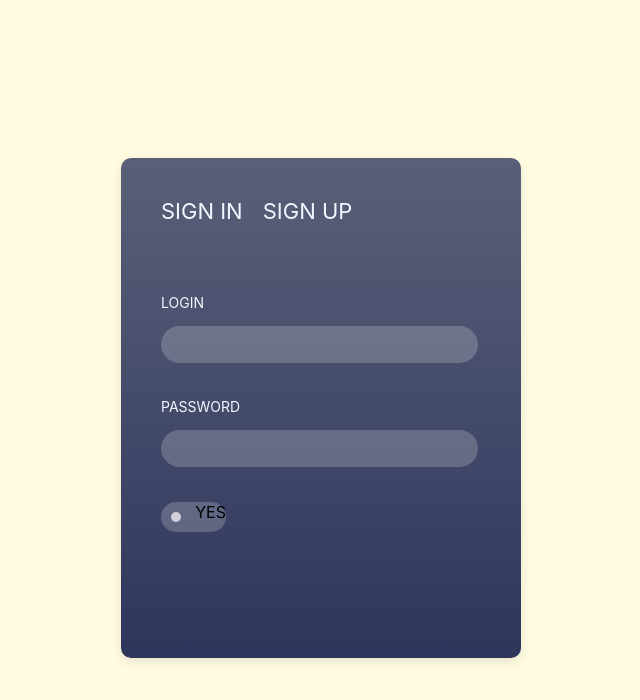
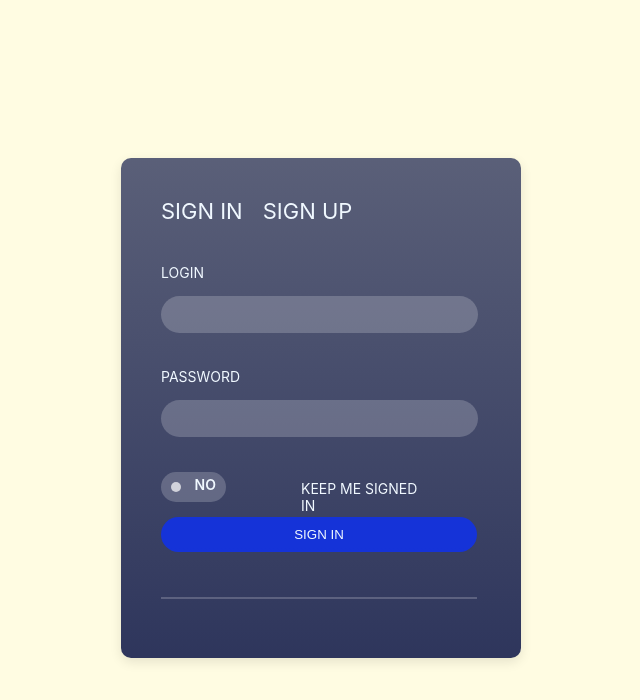
Before and after one commit to kostya-mikhalkov/Todo-list-react, a React (Create React App) app: page / in a window 1280 px wide. Shown: the top 700 px of the page, without its empty margins (319-959 px from the left). Built offline with nearby package versions, Linux system fonts and the light colour scheme.

Commit message:
feat: complete login component

```diff
--- a/src/components/Login/Login.js
+++ b/src/components/Login/Login.js
@@ -1,7 +1,10 @@
+import {useState} from 'react';
 
 import './Login.scss';
 
 const Login = () => {
+    const [slide, setSlide] = useState(false);
+
     return (
         <form className="login">
             <label htmlFor="login"
@@ -18,10 +21,20 @@ const Login = () => {
             <input type="password"
                    name='password'
                    className='input_styling'/>
-            <div className="slider">
-                <div className="slider_elem"></div>
-                <span className='slider_text'>YES</span>
+            <div className={`slider ${slide ? 'slider_agree' : 'slider_disagree'}`}
+                 onClick={() => setSlide(slide => !slide)}>
+                <div className={`slider_elem ${slide ? 'slider_elem_agree' : 'slider_elem_disagree'}`}></div>
+                <span className={`slider_text ${slide ? 'slider_text_agree' : 'slider_text_disagree'}`}>{slide ? 'YES' : 'NO'}</span>
             </div>
+            <div className='slider_title'
+                 onClick={() => setSlide(slide => !slide)}>
+                    Keep me signed in
+            </div>
+            <button type='submit'
+                    className='login_btn'>
+                SIGN IN
+            </button>
+            <div className='login_line'></div>
         </form>
     )
 }
--- a/src/components/Login/Login.scss
+++ b/src/components/Login/Login.scss
@@ -13,32 +13,89 @@
 }
 
 .login {
+    position: relative;
     display: flex;
     flex-direction: column;
     gap: 15px;
-    margin-top: 70px;
+    margin-top: 40px;
     margin-left: 40px;
+    &_btn {
+        border: none;
+        width: 316px;
+        height: 35px;
+        border-radius: 20px;
+        background: rgba(15, 49, 238, 0.849);
+        color: aliceblue;
+        cursor: pointer;
+    }
+    &_line {
+        width: 316px;
+        height: 2px;
+        background: rgba(255,255,255,.2);
+        margin-top: 30px;
+    }
 }
 
 .slider {
     position: relative;
     width: 65px;
     height: 30px;
-    background: rgba(255,255,255,.2);
     border-radius: 15px;
-    text-align: right;
+    color: aliceblue;
+    font-weight: 600;
     cursor: pointer;
+    transition: all 0.3s ease-in;
+    &_disagree {
+        text-align: left;
+        background: rgba(255,255,255,.2);
+    }
+    &_agree {
+        text-align: right;
+        background: rgba(15, 49, 238, 0.849);
+    }
     &_elem {
         position: absolute;
-        top: 50%;
+        top: 10px;
         left: 10px;
-        transform: translateY(-50%);
         width: 10px;
         height: 10px;
         border-radius: 50%;
         background: rgba(255,255,255,.7);
+        transition: all 0.3s ease-in;
+        &_agree {
+            transform: translateX(35px);
+        }
+        &_disagree {
+            transform: translateX(0px);
+        }
     }
     &_text {
-        text-align: right;
+        display: block;
+        font-size: 14px;
+        transition: all 0.3s ease-in;
+        &_disagree {
+            text-align: right;
+            padding-right: 10px;
+            padding-top: 4px;
+        }
+        &_agree {
+            text-align: left;
+            padding-left: 10px;
+            padding-top: 4px;
+        }
+    }
+    &_title {
+        position: absolute;
+        top: 216px;
+        left: 140px;
+        width: 125px;
+        font-size: 14px;
+        text-transform: uppercase;
+        color: aliceblue;
+        cursor: pointer;
+        transition: all 0.3s ease-in;
+        &:hover {
+            color: rgba(233, 214, 132, 0.822);
+        }
     }
 }
```
